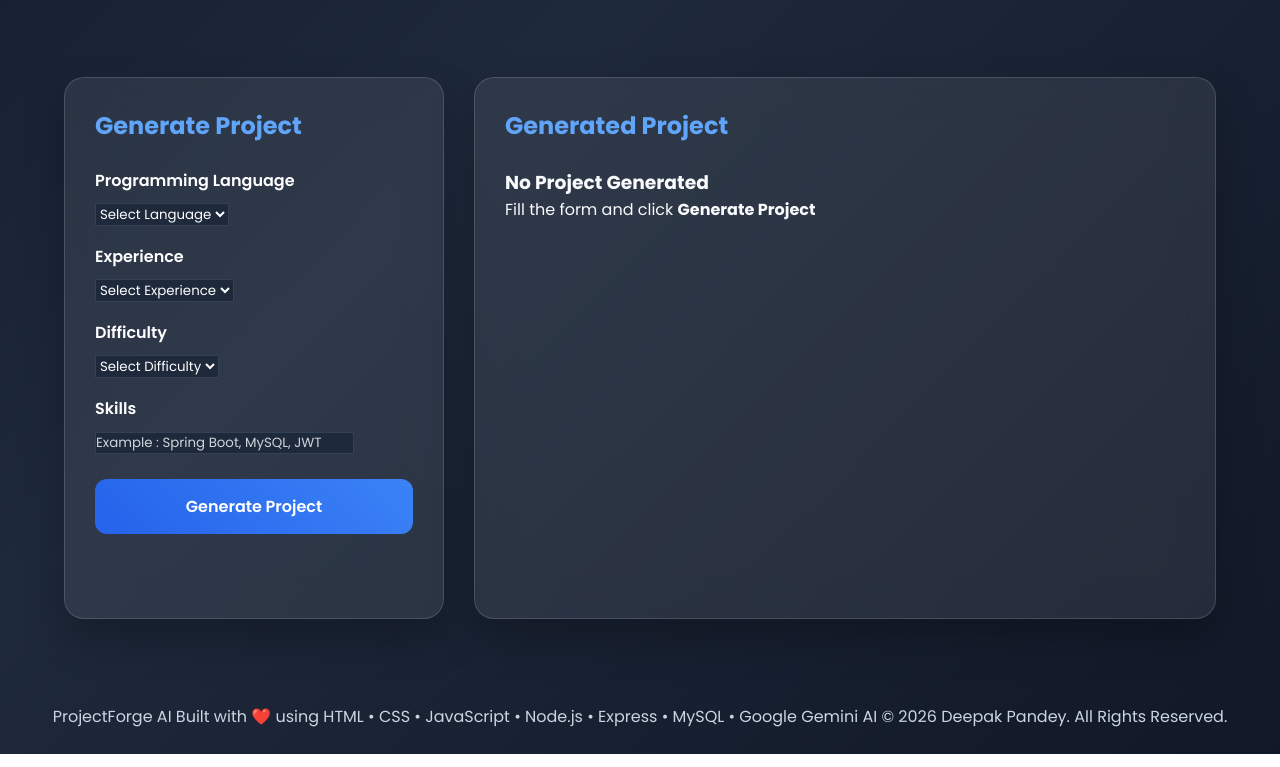
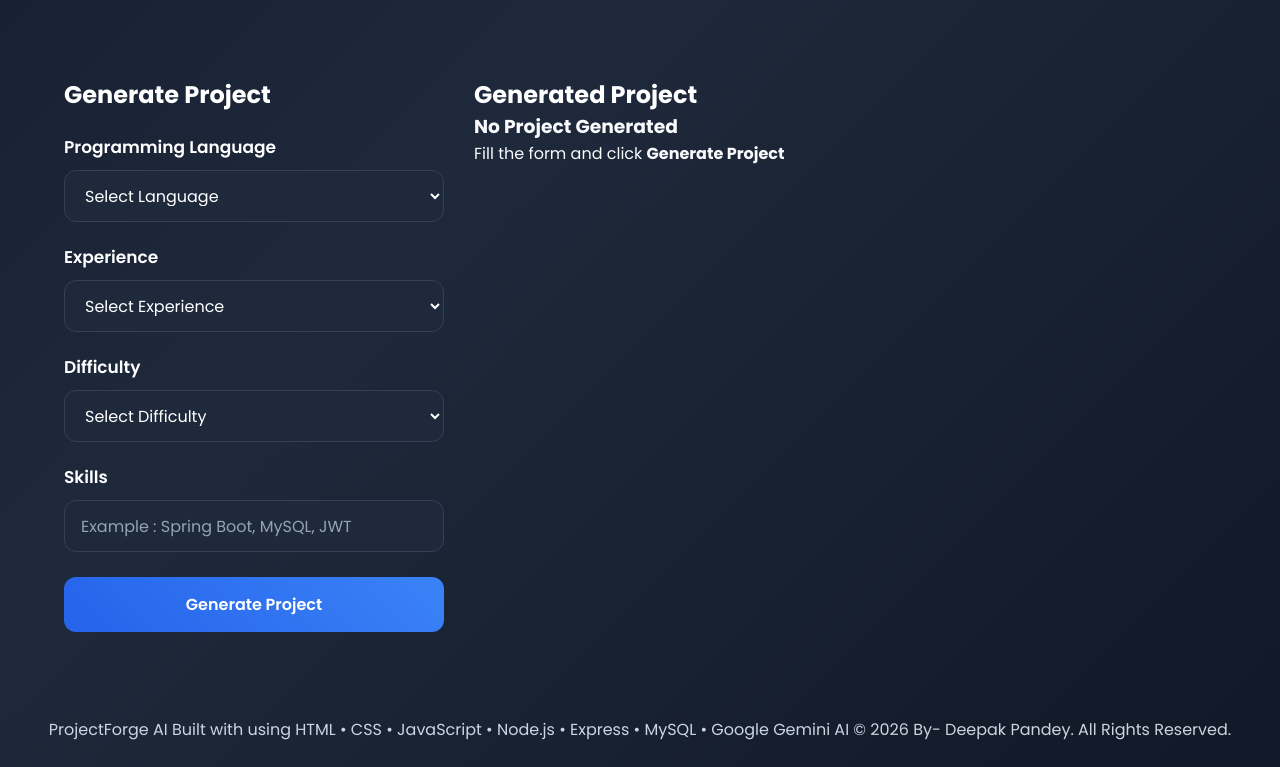
Before and after one commit to justdeepakpandey/AI-Project-Generator, a plain HTML site: page frontend/index.html in a window 1280 px wide. Shown: the part 808-1575 px from the top of the page. Drawn offline with Linux system fonts and the light colour scheme.

Commit message:
Updated UI

```diff
--- a/frontend/index.html
+++ b/frontend/index.html
@@ -171,9 +171,10 @@
 
        ProjectForge AI
 
-Built with ❤️ using HTML • CSS • JavaScript • Node.js • Express • MySQL • Google Gemini AI
+Built with using HTML • CSS • JavaScript • Node.js • Express • MySQL • Google Gemini AI
 
-© 2026 Deepak Pandey. All Rights Reserved.
+© 2026
+  By- Deepak Pandey. All Rights Reserved.
     </footer>
 
     <script src="script.js"></script>
--- a/frontend/style.css
+++ b/frontend/style.css
@@ -123,64 +123,84 @@ body{
 
 }
 
-.left-card,
-.right-card{
+.left-card label{
 
-    background:rgba(255,255,255,.08);
-
-    backdrop-filter:blur(20px);
-
-    border:1px solid rgba(255,255,255,.15);
-
-    border-radius:20px;
-
-    padding:30px;
-
-    box-shadow:0 20px 40px rgba(0,0,0,.25);
+    display:block;
+    margin-top:22px;
+    margin-bottom:10px;
+    font-size:17px;
+    font-weight:600;
+    color:#ffffff;
 
 }
 
-.left-card h2,
-.right-card h2{
+.left-card select,
+.left-card input{
 
-    color:#60a5fa;
-    margin-bottom:25px;
+    width:100%;
+    height:52px;
+    padding:0 16px;
+
+    background:#1e293b;
+
+    color:white;
+
+    border:1px solid #334155;
+
+    border-radius:12px;
+
+    font-size:16px;
+
+    transition:.3s;
 
 }
 
-.left-card label{
+.left-card select:focus,
+.left-card input:focus{
 
-    display:block;
-    margin-top:18px;
-    margin-bottom:8px;
-    font-weight:600;
+    outline:none;
+    border-color:#3b82f6;
 
-}
-
-.left-card input,
-.left-card select{
-
-    background:#1e293b;
-    color:white;
-    border:1px solid #334155;
-
-}
-.left-card select option{
-
-    background:#1e293b;
-    color:white;
+    box-shadow:0 0 12px rgba(59,130,246,.35);
 
 }
 
 .left-card input::placeholder{
 
-    color:#d1d5db;
+    color:#94a3b8;
 
 }
 
-.left-card option{
+#generateBtn{
 
-    color:black;
+    width:100%;
+    height:55px;
+
+    margin-top:35px;
+
+    background:#3b82f6;
+
+    border:none;
+
+    border-radius:12px;
+
+    color:white;
+
+    font-size:17px;
+
+    font-weight:600;
+
+    cursor:pointer;
+
+    transition:.3s;
+
+}
+
+#generateBtn:hover{
+
+    background:#2563eb;
+
+    transform:translateY(-2px);
 
 }
 
```
